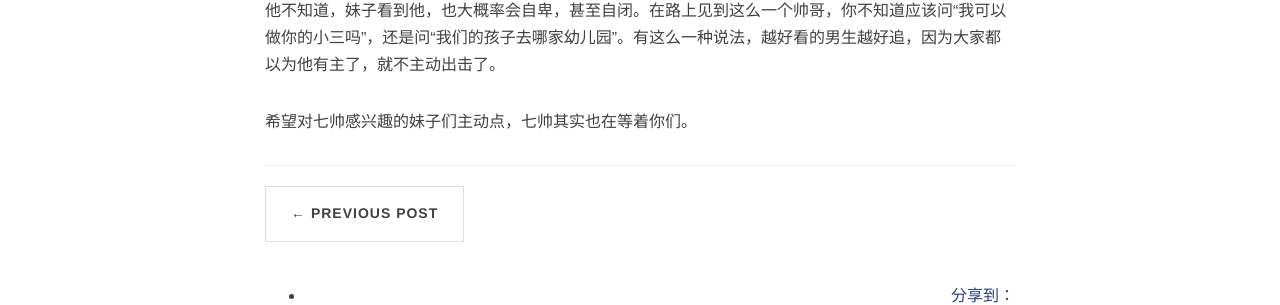
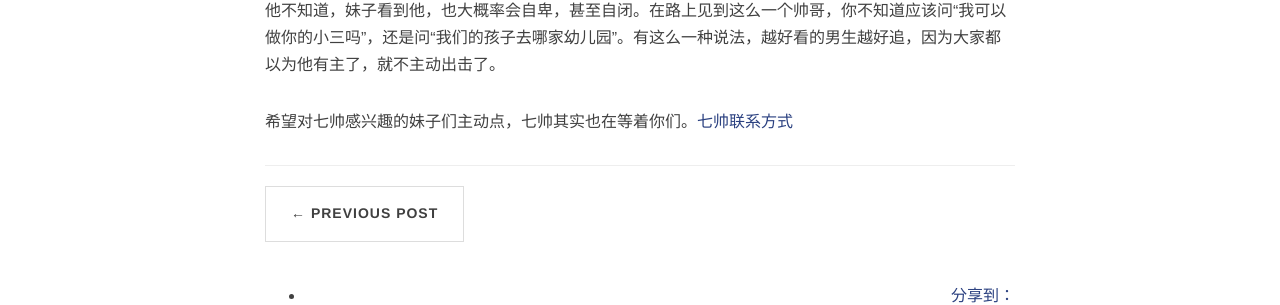
Before and after one commit to redbitBo/redbitBo.github.io, a Jekyll site: the page built from _posts/2021-09-23-Da-Shan.md, in a window 1280 px wide. Shown: the part 855-1160 px from the top of the page. Built offline with Jekyll 4.4.1, drawn with Linux system fonts in a browser that asks for light colours; nearby versions of some CDN libraries; comment, search, counter and statistics services are not loaded.

Commit message:
Update 2021-09-23-Da-Shan.md

```diff
--- a/_posts/2021-09-23-Da-Shan.md
+++ b/_posts/2021-09-23-Da-Shan.md
@@ -10,4 +10,4 @@
 
 他不知道，妹子看到他，也大概率会自卑，甚至自闭。在路上见到这么一个帅哥，你不知道应该问“我可以做你的小三吗”，还是问“我们的孩子去哪家幼儿园”。有这么一种说法，越好看的男生越好追，因为大家都以为他有主了，就不主动出击了。
 
-希望对七帅感兴趣的妹子们主动点，七帅其实也在等着你们。
+希望对七帅感兴趣的妹子们主动点，七帅其实也在等着你们。[七帅联系方式](http://www.primeoj.com/)
```
